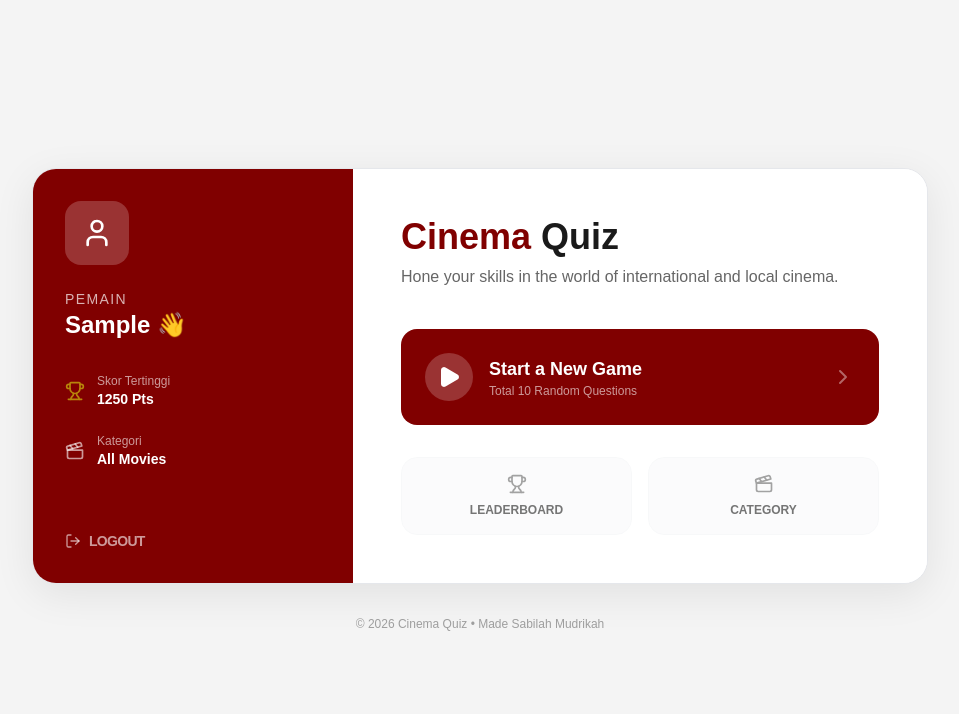
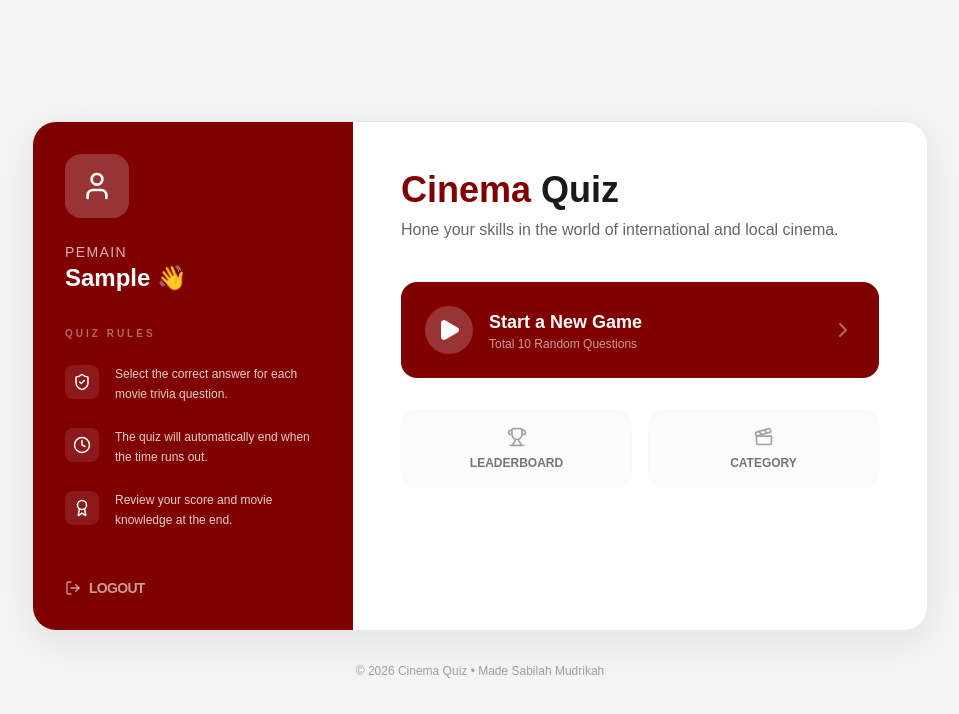
Before and after one commit to xblbong/Quiz-Movie-React, a React (Vite) app: page /login in a window 1280 px wide. Both pictures are taken after typing "Sample" into the empty fields and a click on the button "Lets, Start the Quiz!". Shown: the top 714 px of the page, without its empty margins (160-1119 px from the left). Built offline with nearby package versions, Linux system fonts and the light colour scheme; a web font is replaced by a local one.

Commit message:
feat(home.jsx, quizpage.jsx) add fuction memformat waktu terakhir bermain, and fix button back

```diff
--- a/src/pages/Home.jsx
+++ b/src/pages/Home.jsx
@@ -10,22 +10,38 @@ import {
   Clapperboard,
   History,
   User as UserIcon,
-  ChevronRight
+  ChevronRight,
+  Award,
+  Clock,
+  ShieldCheck
 } from 'lucide-react';
 import { fetchMovieQuestions } from '../api/quizService';
 import { motion } from 'framer-motion';
 import Footer from '../components/layouts/Footer';
 
 const Home = () => {
-  const { user, quizState, startQuiz, logout } = useQuizStore();
-  const navigate = useNavigate();
+  const { user, quizState, startQuiz, logout } = useQuizStore(); // ambil user dan quizState dari store
+  const navigate = useNavigate(); // set navigate untuk navigasi halaman
 
+  //  fungsi untuk mengambil soal kuis dengan React Query
   const { refetch, isFetching } = useQuery({
     queryKey: ['questions'],
     queryFn: fetchMovieQuestions,
     enabled: false,
   });
 
+  // fungsi untuk memformat waktu terakhir bermain
+  const formatLastPlayed = (timestamp) => {
+    if (!timestamp) return "";
+    const seconds = Math.floor((Date.now() - timestamp) / 1000);
+    if (seconds < 60) return "Just now";
+    const minutes = Math.floor(seconds / 60);
+    if (minutes < 60) return `${minutes} minute${minutes > 1 ? 's' : ''} ago`;
+    const hours = Math.floor(minutes / 60);
+    return `${hours} hour${hours > 1 ? 's' : ''} ago`;
+  };
+
+  // fungsi untuk memulai kuis baru
   const handleStart = async () => {
     try {
       const { data } = await refetch();
@@ -41,14 +57,14 @@ const Home = () => {
   return (
     <div className="min-h-screen bg-background flex flex-col items-center justify-center p-6">
 
-      {/* Container Utama - Lebar & Profesional */}
+      {/* Container Utama */}
       <motion.div
         initial={{ opacity: 0, y: 10 }}
         animate={{ opacity: 1, y: 0 }}
         className="w-full max-w-4xl bg-surface shadow-[0_10px_40px_rgba(0,0,0,0.08)] rounded-3xl overflow-hidden flex flex-col md:flex-row border border-gray-200"
       >
 
-        {/* Sisi Kiri: Profil & Statistik Singkat (Maroon Section) */}
+        {/* Sisi Kiri: Profil & Statistik Singkat*/}
         <div className="w-full md:w-80 bg-primary p-8 text-white flex flex-col justify-between">
           <div>
             <div className="w-16 h-16 bg-white/20 rounded-2xl flex items-center justify-center mb-6">
@@ -60,19 +76,33 @@ const Home = () => {
             </h2>
 
             <div className="space-y-6">
-              <div className="flex items-center gap-3">
-                <Trophy className="text-accent" size={20} />
-                <div>
-                  <p className="text-xs text-white/60">Skor Tertinggi</p>
-                  <p className="text-sm font-bold text-white">1250 Pts</p>
+              <p className="text-white/40 text-[10px] font-bold uppercase tracking-[0.3em]">Quiz Rules</p>
+
+              <div className="flex items-start gap-4">
+                <div className="p-2 bg-white/10 rounded-lg">
+                   <ShieldCheck size={18} className="text-white" />
                 </div>
+                <p className="text-xs text-white/80 leading-relaxed font-medium">
+                  Select the correct answer for each movie trivia question.
+                </p>
               </div>
-              <div className="flex items-center gap-3">
-                <Clapperboard className="text-white/60" size={20} />
-                <div>
-                  <p className="text-xs text-white/60">Kategori</p>
-                  <p className="text-sm font-bold text-white">All Movies</p>
+
+              <div className="flex items-start gap-4">
+                <div className="p-2 bg-white/10 rounded-lg">
+                   <Clock size={18} className="text-white" />
                 </div>
+                <p className="text-xs text-white/80 leading-relaxed font-medium">
+                  The quiz will automatically end when the time runs out.
+                </p>
+              </div>
+
+              <div className="flex items-start gap-4">
+                <div className="p-2 bg-white/10 rounded-lg">
+                   <Award size={18} className="text-white" />
+                </div>
+                <p className="text-xs text-white/80 leading-relaxed font-medium">
+                  Review your score and movie knowledge at the end.
+                </p>
               </div>
             </div>
           </div>
@@ -107,7 +137,7 @@ const Home = () => {
                   </div>
                   <div className="text-left">
                     <p className="font-bold text-primary">Continue Quiz</p>
-                    <p className="text-xs text-text-muted">Last played 2 minutes ago</p>
+                    <p className="text-xs text-text-muted">Last played {formatLastPlayed(quizState.lastActive)}</p>
                   </div>
                 </div>
                 <ChevronRight className="text-primary opacity-40 group-hover:opacity-100" />
--- a/src/pages/QuizPage.jsx
+++ b/src/pages/QuizPage.jsx
@@ -95,17 +95,31 @@ const QuizPage = () => {
           </div>
 
           {/* Instructions */}
-          <div className="space-y-4 bg-slate-50 p-4 rounded-2xl border border-slate-100">
-            <div className="flex items-start gap-3">
-              <ShieldCheck size={18} className="text-green-600 mt-0.5 shrink-0" />
-              <p className="text-sm text-text-muted font-medium leading-relaxed">
-                Select the correct answer.
+          <div className="space-y-4 bg-slate-50 p-4 rounded-2xl border border-slate-100 shadow-xl">
+            <div className="flex items-start gap-4">
+              <div className="p-2 bg-white/10 rounded-lg">
+                <ShieldCheck size={18} className="text-primary" />
+              </div>
+              <p className="text-xs text-black/80 leading-relaxed font-medium">
+                Select the correct answer for each movie trivia question.
               </p>
             </div>
-            <div className="flex items-start gap-3">
-              <Clock size={18} className="text-primary mt-0.5 shrink-0" />
-              <p className="text-sm text-text-muted font-medium leading-relaxed">
+
+            <div className="flex items-start gap-4">
+              <div className="p-2 bg-white/10 rounded-lg">
+                <Clock size={18} className="text-yellow-600" />
+              </div>
+              <p className="text-xs text-black/80 leading-relaxed font-medium">
                 The quiz will automatically end when the time runs out.
+              </p>
+            </div>
+
+            <div className="flex items-start gap-4">
+              <div className="p-2 bg-white/10 rounded-lg">
+                <Award size={18} className="text-green-700" />
+              </div>
+              <p className="text-xs text-black/80 leading-relaxed font-medium">
+                Review your score and movie knowledge at the end.
               </p>
             </div>
           </div>
@@ -152,14 +166,15 @@ const QuizPage = () => {
 
         {/* Navigation Buttons */}
         <div className="flex justify-between items-center w-full gap-4">
+          {/* Tombol Back hanya dirender jika bukan soal pertama */}
+          {quizState.currentIndex !== 0 && (
             <button
               onClick={() => goToQuestion(quizState.currentIndex - 1)}
-            disabled={quizState.currentIndex === 0}
-            className={`flex-1 flex items-center justify-center gap-2 py-4 rounded-2xl font-bold transition-all
-              ${quizState.currentIndex === 0 ? 'bg-slate-100 text-slate-400 cursor-not-allowed' : 'bg-white border-2 border-slate-200 text-text-main hover:bg-slate-50'}`}
+              className="flex-1 flex items-center justify-center gap-2 py-4 rounded-2xl font-bold transition-all bg-white border-2 border-slate-200 text-text-main hover:bg-slate-50"
             >
               <ChevronLeft size={20} /> Back
             </button>
+          )}
 
           {hasAnsweredAll && isLastQuestion ? (
             <button
```
Lines whose indentation alone changed are shown as unchanged.
